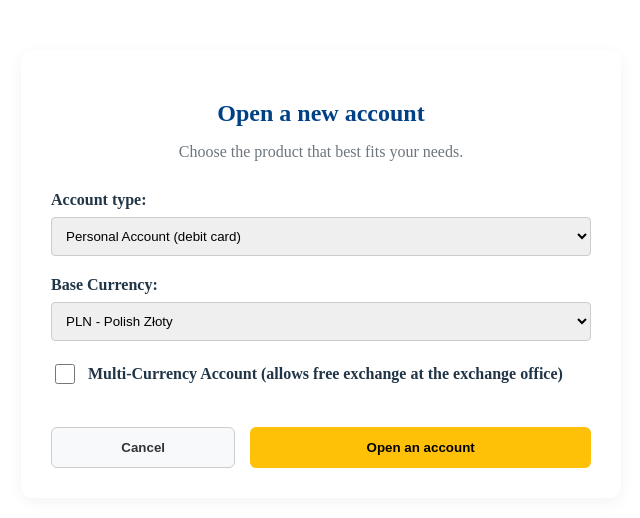
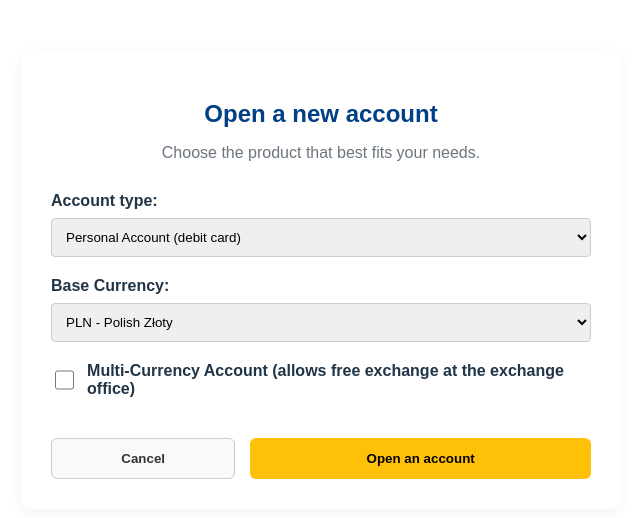
Before and after one commit to rodofrodo/fullstack-banking-app, a React (Vite) app in the folder portfolio-frontend/: page /u/create-account in a window 1280 px wide. Shown: the top 518 px of the page, without its empty margins (319-959 px from the left). Built offline with nearby package versions, Linux system fonts and the light colour scheme; sample sign-in values are in the browser's storage.

Commit message:
Updated font styles

```diff
--- a/portfolio-frontend/src/CreateAccount.jsx
+++ b/portfolio-frontend/src/CreateAccount.jsx
@@ -38,7 +38,7 @@ export default function CreateAccount() {
     };
 
     return (
-        <div style={{ maxWidth: '600px', margin: '50px auto', padding: '30px', backgroundColor: '#fff', borderRadius: '12px', boxShadow: '0 4px 15px rgba(0,0,0,0.05)' }}>
+        <div style={{ maxWidth: '600px', margin: '50px auto', padding: '30px', backgroundColor: '#fff', borderRadius: '12px', boxShadow: '0 4px 15px rgba(0,0,0,0.05)', fontFamily: 'sans-serif' }}>
             <h2 style={{ textAlign: 'center', color: '#004085', marginBottom: '10px' }}>Open a new account</h2>
             <p style={{ textAlign: 'center', color: '#6c757d', marginBottom: '30px' }}>Choose the product that best fits your needs.</p>
 
--- a/portfolio-frontend/src/OrderCard.jsx
+++ b/portfolio-frontend/src/OrderCard.jsx
@@ -46,7 +46,7 @@ export default function OrderCard() {
     };
 
     return (
-        <div style={{ maxWidth: '400px', margin: '50px auto', padding: '30px', backgroundColor: '#fff', borderRadius: '12px', boxShadow: '0 4px 15px rgba(0,0,0,0.05)' }}>
+        <div style={{ maxWidth: '400px', margin: '50px auto', padding: '30px', backgroundColor: '#fff', borderRadius: '12px', boxShadow: '0 4px 15px rgba(0,0,0,0.05)', fontFamily: 'sans-serif' }}>
             <h3 style={{ marginTop: 0, color: '#333', textAlign: 'center' }}>Configure your card</h3>
             <p style={{ color: '#666', fontSize: '14px', marginBottom: '20px', textAlign: 'center' }}>
                 Set a PIN and a safe daily limit for account<br/>
```
